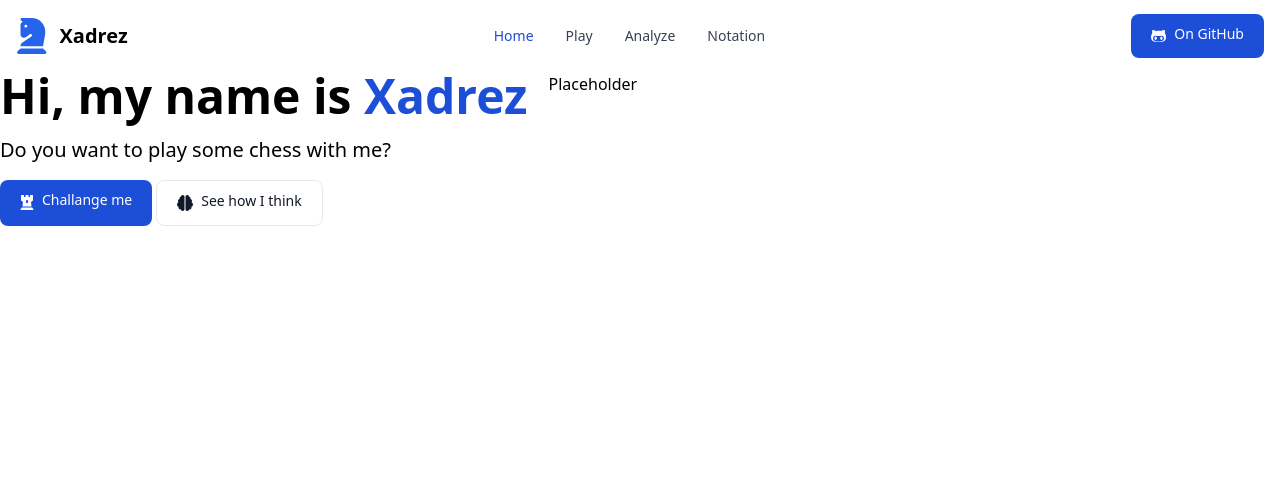
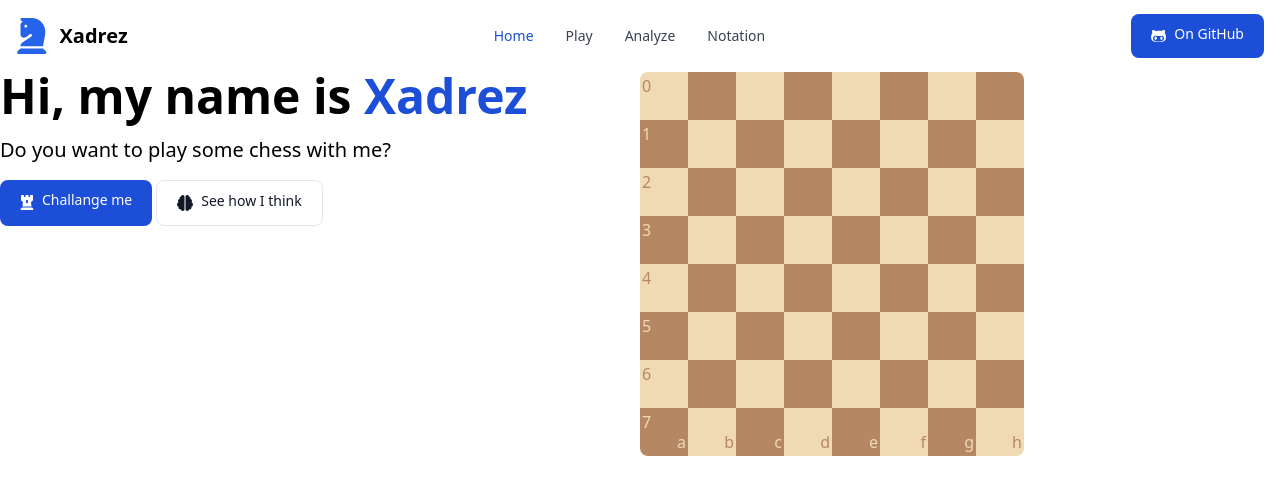
Before and after one commit to jovialen/xadrez-website, an Angular app: page /home in a window 1280 px wide. Shown: the top 494 px of the page. Built offline with nearby package versions, Linux system fonts and the light colour scheme.

Commit message:
feat: add chessboard base

```diff
--- a/src/app/app.module.ts
+++ b/src/app/app.module.ts
@@ -10,6 +10,7 @@ import { HomePageComponent } from "./home-page/home-page.component";
 import { PlayPageComponent } from "./play-page/play-page.component";
 import { AnalyzePageComponent } from "./analyze-page/analyze-page.component";
 import { NotationPageComponent } from "./notation-page/notation-page.component";
+import { ChessboardComponent } from './chessboard/chessboard.component';
 
 @NgModule({
   declarations: [
@@ -19,6 +20,7 @@ import { NotationPageComponent } from "./notation-page/notation-page.component";
     PlayPageComponent,
     AnalyzePageComponent,
     NotationPageComponent,
+    ChessboardComponent,
   ],
   imports: [BrowserModule, AppRoutingModule, FontAwesomeModule],
   providers: [],
--- /dev/null
+++ b/src/app/chessboard/chessboard.component.html
@@ -0,0 +1,24 @@
+<div class="w-full aspect-square flex flex-col rounded-lg overflow-hidden">
+  <div
+    *ngFor="let row of [0, 1, 2, 3, 4, 5, 6, 7]"
+    class="flex grow">
+    <div
+      *ngFor="let col of [0, 1, 2, 3, 4, 5, 6, 7]"
+      id="square-{{(row * 8) + col}}"
+      class="grow square"
+      [class.white]="(col + row) % 2 === 0"
+      [class.black]="(col + row) % 2 !== 0">
+      <span
+        *ngIf="col === 0"
+        class="row-label select-none">
+        {{row}}
+      </span>
+
+      <span
+        *ngIf="row === 7"
+        class="col-label select-none">
+        {{['a', 'b', 'c', 'd', 'e', 'f', 'g', 'h'][col]}}
+      </span>
+    </div>
+  </div>
+</div>
--- /dev/null
+++ b/src/app/chessboard/chessboard.component.scss
@@ -0,0 +1,33 @@
+.square.white {
+  color: #b58863;
+  background-color: #f0d9b5;
+}
+
+.square.black {
+  color: #f0d9b5;
+  background-color: #b58863;
+}
+
+.square {
+  position: relative;
+}
+
+.square:hover {
+  box-shadow: inset 2px 2px 1px 0 #FFD700, inset -2px -2px 1px 0 #FFD700;
+}
+
+.row-label {
+  position: absolute;
+  top: 0.125rem;
+  left: 0.125rem;
+}
+
+.col-label {
+  position: absolute;
+  bottom: 0.125rem;
+  right: 0.125rem;
+}
+
+.row-label:hover, .col-label:hover {
+  cursor: default;
+}
--- a/src/app/home-page/home-page.component.html
+++ b/src/app/home-page/home-page.component.html
@@ -1,6 +1,6 @@
 <div class="container mx-auto px-4 md:px-0">
-  <div class="grid grid-cols-3 md:grid-cols-7">
-    <div class="col-span-3 flex flex-col space-y-4">
+  <div class="grid grid-cols-1 md:grid-cols-2">
+    <div class="flex flex-col space-y-4">
       <h1 class="text-4xl md:text-5xl font-bold">
         Hi, my name is <span class="text-blue-700">Xadrez</span>
       </h1>
@@ -16,8 +16,8 @@
         </button>
       </div>
     </div>
-    <div class="col-span-3 md:col-span-4">
-      <p>Placeholder</p>
+    <div>
+      <app-chessboard class="block w-64 md:w-96"></app-chessboard>
     </div>
   </div>
 </div>
```
Also changed, not shown: src/app/chessboard/chessboard.component.ts (added, +8 -0 lines), 1 other file (tests, documents, lock files or other folders).
